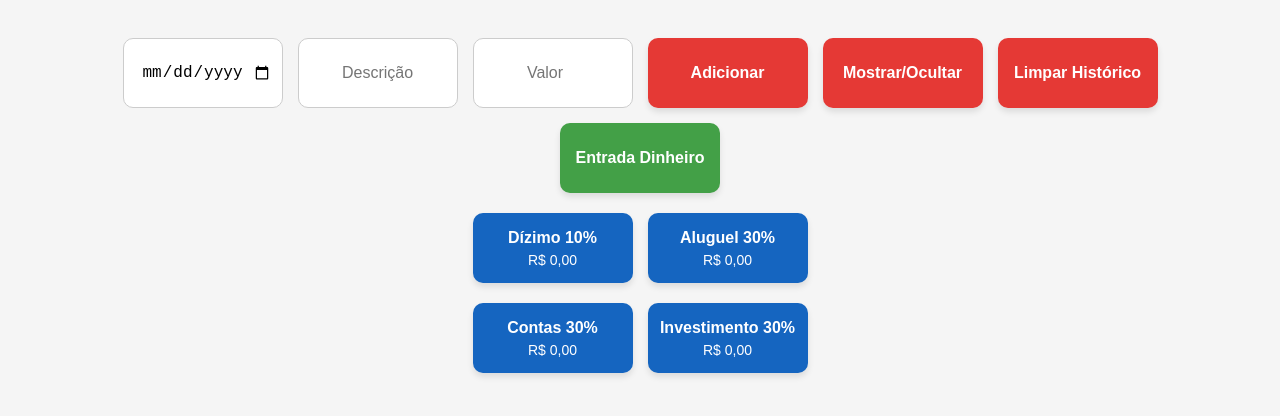
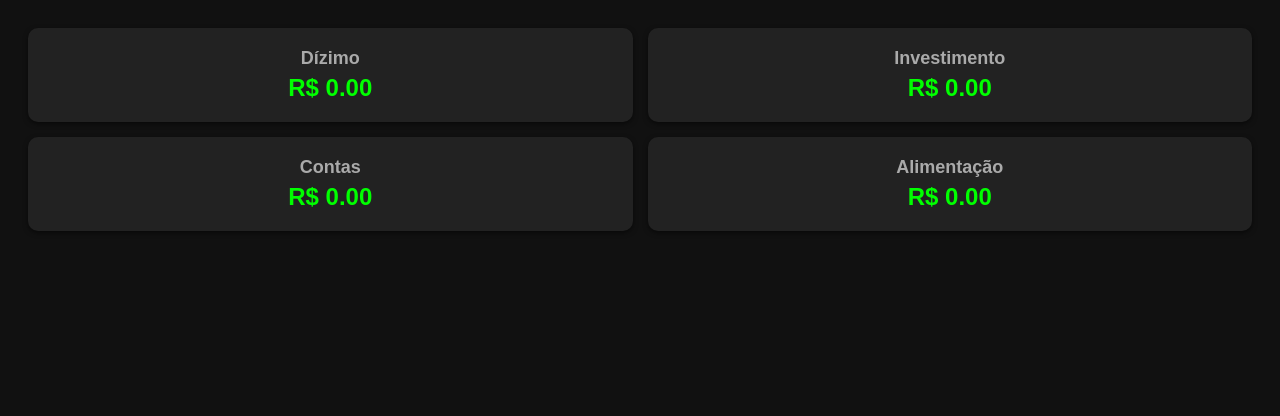
Before and after one commit to Andriele2025/Botoes, a plain HTML site: page index.html in a window 1280 px wide. Drawn offline with Linux system fonts and the light colour scheme.

Commit message:
Update index.html

```diff
--- a/index.html
+++ b/index.html
@@ -2,178 +2,66 @@
 <html lang="pt-BR">
 <head>
   <meta charset="UTF-8" />
-  <title>Divisão Entrada Dinheiro</title>
+  <title>Botões Financeiros</title>
   <style>
     body {
-      background: #f5f5f5;
-      font-family: 'Segoe UI', Tahoma, Geneva, Verdana, sans-serif;
-      display: flex;
-      flex-direction: column;
-      align-items: center;
-      gap: 20px;
-      padding: 30px;
+      background: #111;
+      font-family: Arial, sans-serif;
+      padding: 20px;
+      color: #fff;
     }
 
-    .linha {
-      display: flex;
+    .botoes-container {
+      display: grid;
+      grid-template-columns: repeat(2, 1fr);
       gap: 15px;
-      flex-wrap: wrap;
-      justify-content: center;
     }
 
-    input, button {
-      width: 160px;
-      height: 70px;
-      border: none;
+    .botao-grande {
+      background: #222;
+      padding: 20px;
       border-radius: 10px;
-      font-size: 16px;
-      padding: 0 10px;
-      box-sizing: border-box;
       text-align: center;
+      box-shadow: 0 2px 5px rgba(0,0,0,0.5);
     }
 
-    input {
-      background: white;
-      border: 1px solid #ccc;
+    .botao-grande h2 {
+      margin: 0;
+      font-size: 18px;
+      color: #aaa;
     }
 
-    button {
-      color: white;
+    .botao-grande p {
+      margin: 5px 0 0;
+      font-size: 24px;
+      color: #0f0;
       font-weight: bold;
-      cursor: pointer;
-      box-shadow: 0 4px 6px rgba(0,0,0,0.1);
-      transition: transform 0.1s ease, box-shadow 0.1s ease;
-      display: flex;
-      flex-direction: column;
-      justify-content: center;
-      align-items: center;
-    }
-
-    button:active {
-      transform: scale(0.95);
-      box-shadow: 0 2px 4px rgba(0,0,0,0.2);
-    }
-
-    .red { background: #e53935; }
-    .blue { background: #1565c0; }
-    .green { background: #43a047; }
-
-    .valor {
-      font-size: 14px;
-      font-weight: normal;
-      margin-top: 5px;
     }
   </style>
 </head>
 <body>
 
-  <!-- 7 botões/inputs em cima -->
-  <div class="linha">
-    <input type="date" id="data">
-    <input type="text" id="descricao" placeholder="Descrição">
-    <input type="number" id="valor" placeholder="Valor">
-    <button class="red" onclick="adicionar()">Adicionar</button>
-    <button class="red" onclick="toggleTodos()">Mostrar/Ocultar</button>
-    <button class="red" onclick="limparHistorico()">Limpar Histórico</button>
-    <button class="green" onclick="entradaDinheiro()">Entrada Dinheiro</button>
+  <div class="botoes-container">
+    <div class="botao-grande">
+      <h2>Dízimo</h2>
+      <p>R$ 0.00</p>
+    </div>
+
+    <div class="botao-grande">
+      <h2>Investimento</h2>
+      <p>R$ 0.00</p>
+    </div>
+
+    <div class="botao-grande">
+      <h2>Contas</h2>
+      <p>R$ 0.00</p>
+    </div>
+
+    <div class="botao-grande">
+      <h2>Alimentação</h2>
+      <p>R$ 0.00</p>
+    </div>
   </div>
-
-  <!-- 4 botões do meio com valor dentro -->
-  <div class="linha">
-    <button class="blue" id="dizimo">
-      Dízimo 10%
-      <div class="valor" id="valDizimo">R$ 0,00</div>
-    </button>
-    <button class="blue" id="aluguel">
-      Aluguel 30%
-      <div class="valor" id="valAluguel">R$ 0,00</div>
-    </button>
-  </div>
-  <div class="linha">
-    <button class="blue" id="contas">
-      Contas 30%
-      <div class="valor" id="valContas">R$ 0,00</div>
-    </button>
-    <button class="blue" id="investimento" onclick="toggleInvestimento()">
-      Investimento 30%
-      <div class="valor" id="valInvestimento">R$ 0,00</div>
-    </button>
-  </div>
-
-  <script>
-    function entradaDinheiro() {
-      const valorInput = document.getElementById('valor').value;
-      const valor = parseFloat(valorInput);
-      if (isNaN(valor) || valor <= 0) {
-        alert('Insira um valor válido');
-        return;
-      }
-
-      const dizimo = valor * 0.10;
-      const aluguel = valor * 0.30;
-      const contas = valor * 0.30;
-      const investimento = valor * 0.30;
-
-      document.getElementById('valDizimo').innerText = `R$ ${dizimo.toFixed(2)}`;
-      document.getElementById('valAluguel').innerText = `R$ ${aluguel.toFixed(2)}`;
-      document.getElementById('valContas').innerText = `R$ ${contas.toFixed(2)}`;
-
-      const investimentoElem = document.getElementById('valInvestimento');
-      let investimentoAtual = parseFloat(investimentoElem.innerText.replace('R$', '').replace(',', '.'));
-      if (isNaN(investimentoAtual)) investimentoAtual = 0;
-      investimentoAtual += investimento;
-      investimentoElem.innerText = `R$ ${investimentoAtual.toFixed(2)}`;
-    }
-
-    function adicionar() {
-      const data = document.getElementById('data').value;
-      const descricao = document.getElementById('descricao').value;
-      const valor = document.getElementById('valor').value;
-
-      if (!data || !descricao || !valor) {
-        alert('Preencha todos os campos antes de adicionar.');
-        return;
-      }
-
-      console.log(`Adicionado: ${data} | ${descricao} | R$ ${parseFloat(valor).toFixed(2)}`);
-
-      // Limpa os campos após adicionar
-      document.getElementById('data').value = '';
-      document.getElementById('descricao').value = '';
-      document.getElementById('valor').value = '';
-
-      alert('Entrada adicionada com sucesso.');
-    }
-
-    function limparHistorico() {
-      document.getElementById('valDizimo').innerText = 'R$ 0,00';
-      document.getElementById('valAluguel').innerText = 'R$ 0,00';
-      document.getElementById('valContas').innerText = 'R$ 0,00';
-      // investimento permanece
-    }
-
-    function toggleInvestimento() {
-      const elem = document.getElementById('valInvestimento');
-      if (elem.style.display === 'none' || elem.style.display === '') {
-        elem.style.display = 'block';
-      } else {
-        elem.style.display = 'none';
-      }
-    }
-
-    function toggleTodos() {
-      // exemplo: mostrar ou ocultar todos valores ao clicar (se quiser usar no botão Mostrar/Ocultar)
-      const ids = ['valDizimo', 'valAluguel', 'valContas', 'valInvestimento'];
-      ids.forEach(id => {
-        const el = document.getElementById(id);
-        if (el.style.display === 'none' || el.style.display === '') {
-          el.style.display = 'block';
-        } else {
-          el.style.display = 'none';
-        }
-      });
-    }
-  </script>
 
 </body>
 </html>
```
